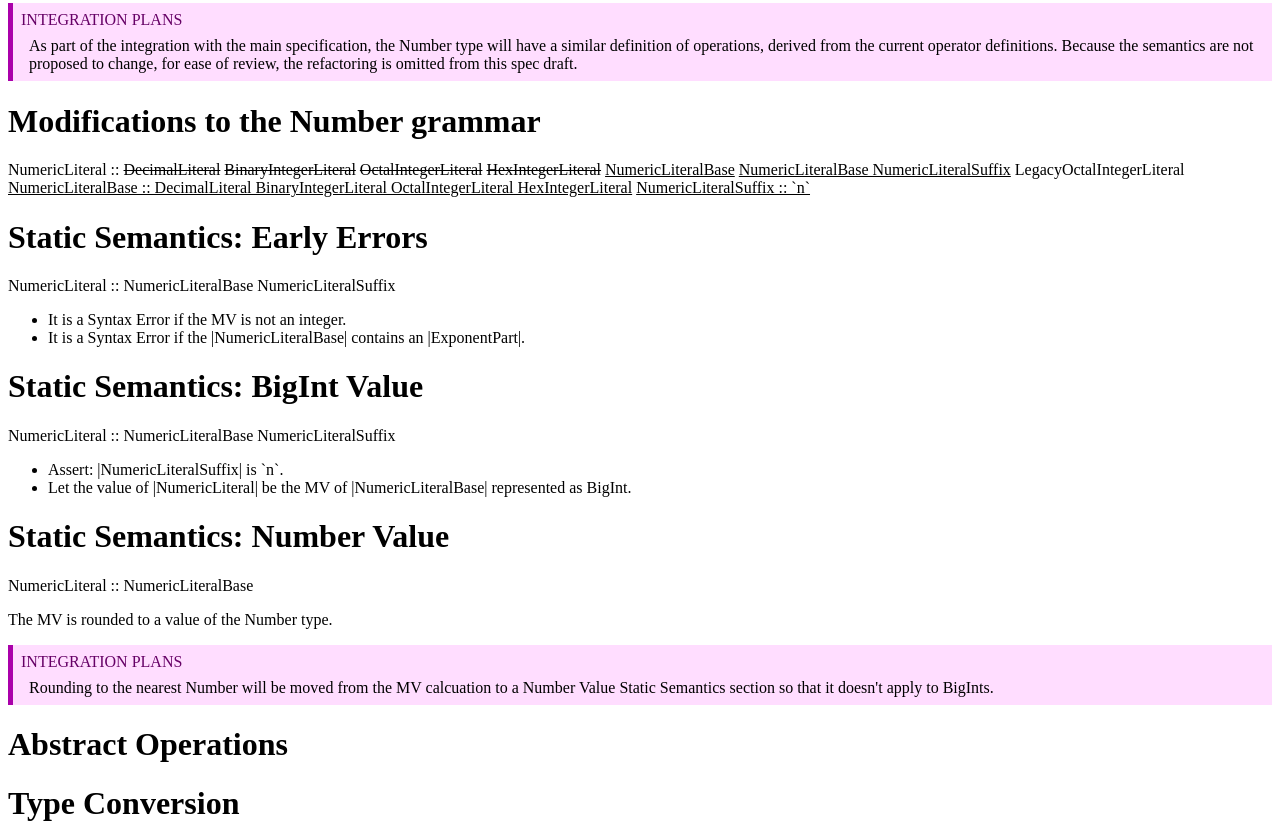
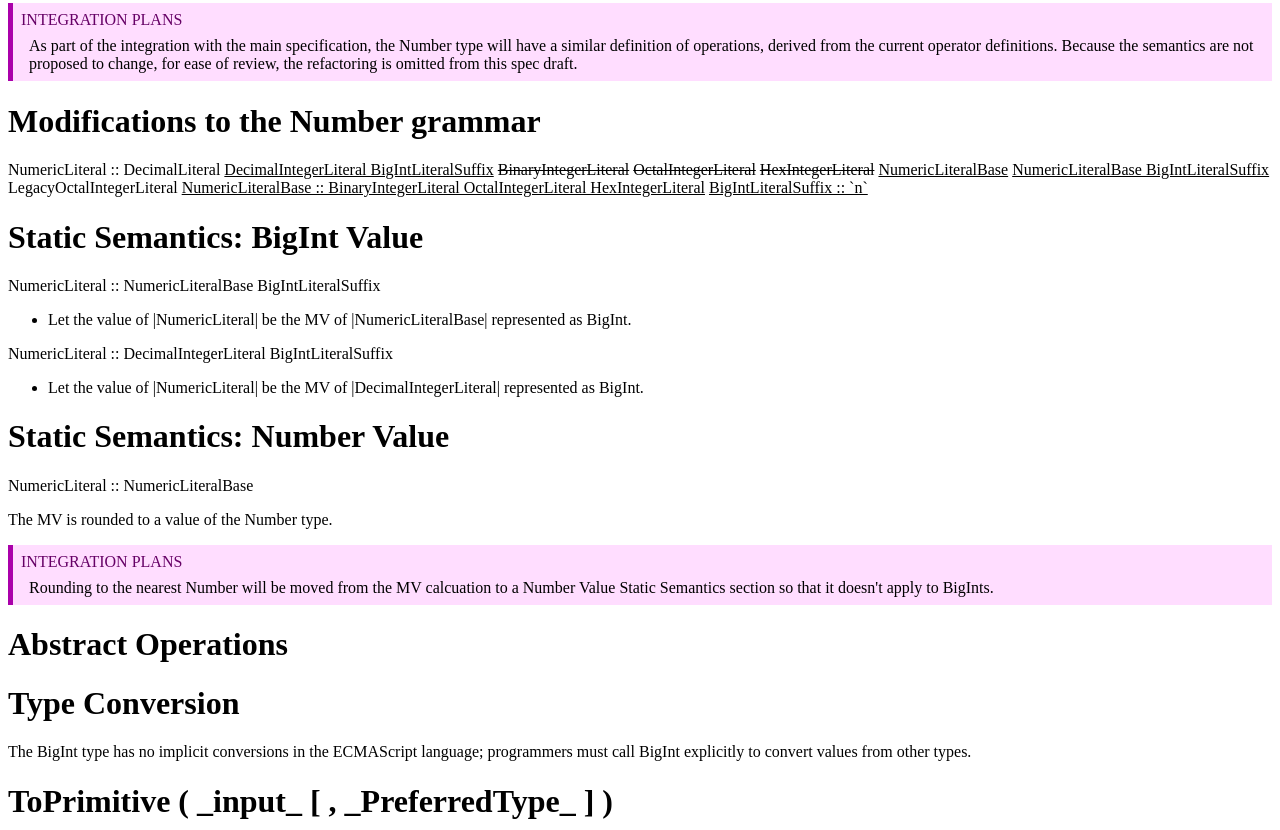
Before and after one commit to tc39/proposal-bigint, a plain HTML site: page spec.html in a window 1280 px wide. Shown: the part 3650-4480 px from the top of the page. Drawn offline with Linux system fonts and the light colour scheme.

Commit message:
Normative: Restrict the grammar of BigInt literals
Previously, BigInt literals such as `1.0n` and `1.n` were permitted.
This was unintentional and simply due to sloppy writing. Only integers,
with no decimal point or exponent part, but possibly in different bases,
are permitted.

```diff
--- a/spec.html
+++ b/spec.html
@@ -412,43 +412,35 @@ emu-integration-plans:before {
   <h1>Modifications to the Number grammar</h1>
   <emu-grammar>
     NumericLiteral ::
-      <del>DecimalLiteral</del>
+      DecimalLiteral
+      <ins>DecimalIntegerLiteral BigIntLiteralSuffix</ins>
       <del>BinaryIntegerLiteral</del>
       <del>OctalIntegerLiteral</del>
       <del>HexIntegerLiteral</del>
       <ins>NumericLiteralBase</ins>
-      <ins>NumericLiteralBase NumericLiteralSuffix</ins>
+      <ins>NumericLiteralBase BigIntLiteralSuffix</ins>
       LegacyOctalIntegerLiteral
 
     <ins>NumericLiteralBase ::
-          DecimalLiteral
           BinaryIntegerLiteral
           OctalIntegerLiteral
           HexIntegerLiteral</ins>
 
-    <ins>NumericLiteralSuffix :: `n`</ins>
+    <ins>BigIntLiteralSuffix :: `n`</ins>
   </emu-grammar>
 
-  <emu-clause id="sec-numeric-literal-static-semantics-early-errors">
-    <h1>Static Semantics: Early Errors</h1>
-    <emu-grammar>NumericLiteral :: NumericLiteralBase NumericLiteralSuffix</emu-grammar>
+  <emu-clause id="sec-numeric-literal-static-semantics-bigint-value">
+    <h1>Static Semantics: BigInt Value</h1>
+    <emu-grammar>NumericLiteral :: NumericLiteralBase BigIntLiteralSuffix</emu-grammar>
     <ul>
       <li>
-        It is a Syntax Error if the MV is not an integer.
-      </li>
-      <li>
-        It is a Syntax Error if the |NumericLiteralBase| contains an |ExponentPart|.
+        Let the value of |NumericLiteral| be the MV of |NumericLiteralBase| represented as BigInt.
       </li>
     </ul>
-  </emu-clause>
-
-  <emu-clause id="sec-numeric-literal-static-semantics-bigint-value">
-    <h1>Static Semantics: BigInt Value</h1>
-    <emu-grammar>NumericLiteral :: NumericLiteralBase NumericLiteralSuffix</emu-grammar>
+    <emu-grammar>NumericLiteral :: DecimalIntegerLiteral BigIntLiteralSuffix</emu-grammar>
     <ul>
-      <li>Assert: |NumericLiteralSuffix| is `n`.</li>
       <li>
-        Let the value of |NumericLiteral| be the MV of |NumericLiteralBase| represented as BigInt.
+        Let the value of |NumericLiteral| be the MV of |DecimalIntegerLiteral| represented as BigInt.
       </li>
     </ul>
   </emu-clause>
@@ -558,7 +550,7 @@ emu-integration-plans:before {
         <emu-note>
           <p>Some differences should be noted between the syntax of a |StringNumericLiteral| and a |NumericLiteral|:</p>
             <li>
-              <ins>A |StringNumericLiteral| may not include a |NumericLiteralSuffix|.</ins>
+              <ins>A |StringNumericLiteral| may not include a |BigIntLiteralSuffix|.</ins>
             </li>
         </emu-note>
       </emu-clause>
```
